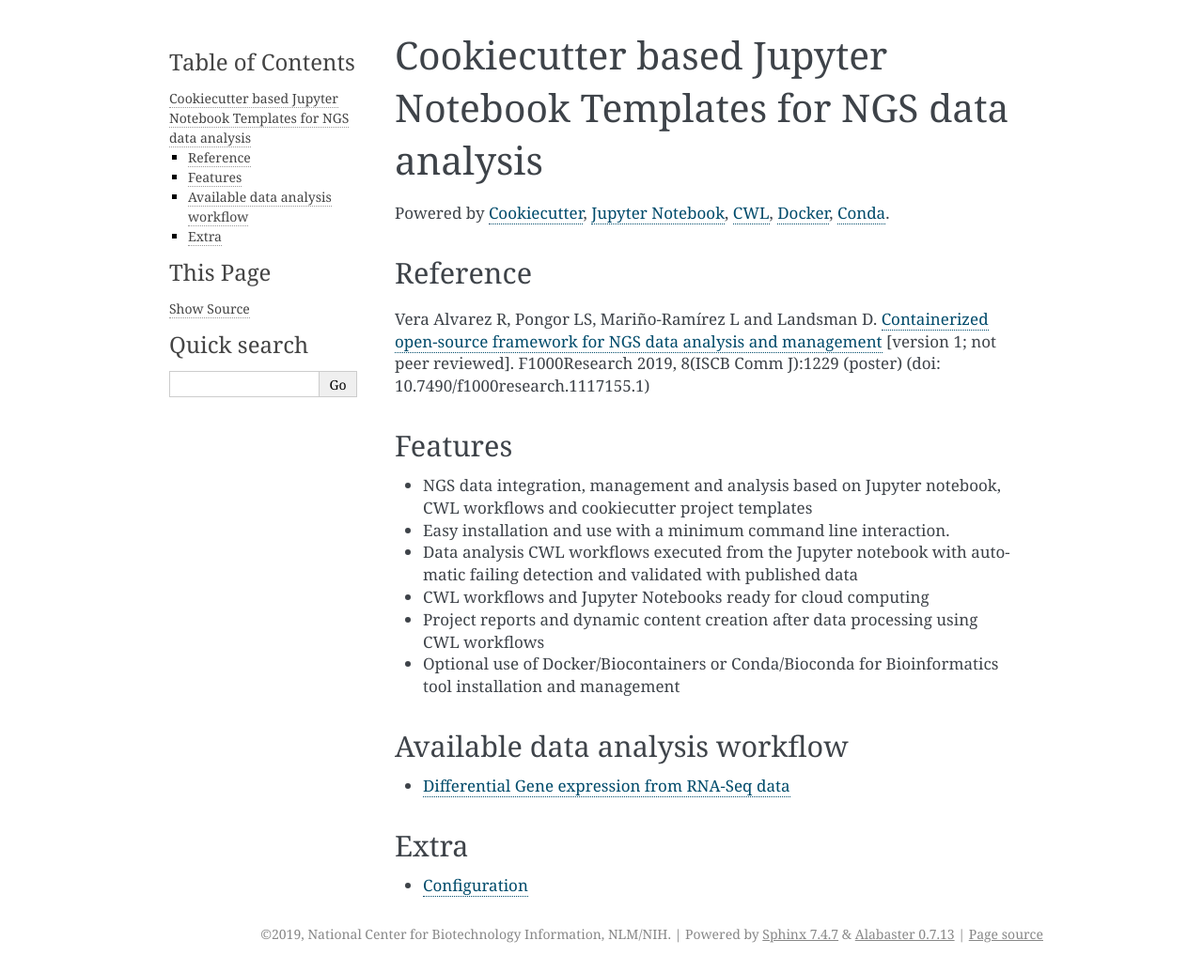
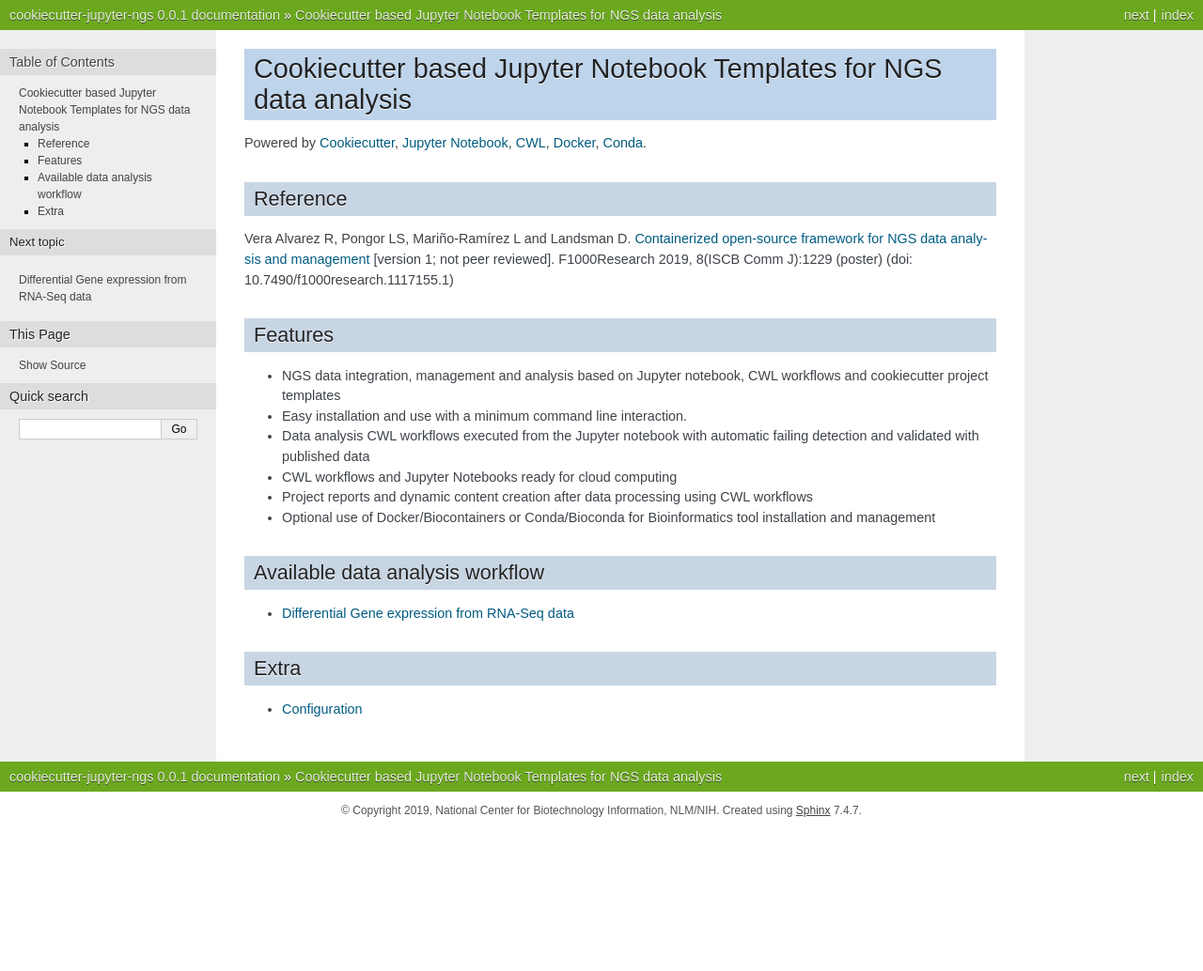
Before and after one commit to ncbi/pm4ngs, a Sphinx documentation site: the page built from docs/source/index.rst, in a window 1280 px wide. Shown: the whole page at 94% size. Built offline with Sphinx 7.4.7, drawn with Linux system fonts in a browser that asks for light colours; after the commit the page ends 900 px from its top, so only the background shows below that.

Commit message:
Adding theme to the docs

```diff
--- a/docs/source/conf.py
+++ b/docs/source/conf.py
@@ -31,6 +31,8 @@
 # extensions coming with Sphinx (named 'sphinx.ext.*') or your custom
 # ones.
 extensions = [
+    'sphinx.ext.todo',
+    'sphinx.ext.githubpages',
     'sphinx.ext.autosectionlabel',
 ]
 
@@ -49,6 +51,9 @@
 # The master toctree document.
 master_doc = 'index'
 
+# The name of the Pygments (syntax highlighting) style to use.
+pygments_style = 'sphinx'
+
 # List of patterns, relative to source directory, that match files and
 # directories to ignore when looking for source files.
 # This pattern also affects html_static_path and html_extra_path.
@@ -60,20 +65,12 @@
 # The theme to use for HTML and HTML Help pages.  See the documentation for
 # a list of builtin themes.
 #
-html_theme = 'alabaster'
+html_theme = 'nature'
 
 # Add any paths that contain custom static files (such as style sheets) here,
 # relative to this directory. They are copied after the builtin static files,
 # so a file named "default.css" will overwrite the builtin "default.css".
 html_static_path = ['_static']
 
-
 # Add any paths that contain templates here, relative to this directory.
 templates_path = ['_templates']
-
-
-# The name of the Pygments (syntax highlighting) style to use.
-pygments_style = 'sphinx'
-
-# If true, `todo` and `todoList` produce output, else they produce nothing.
-todo_include_todos = False
```
